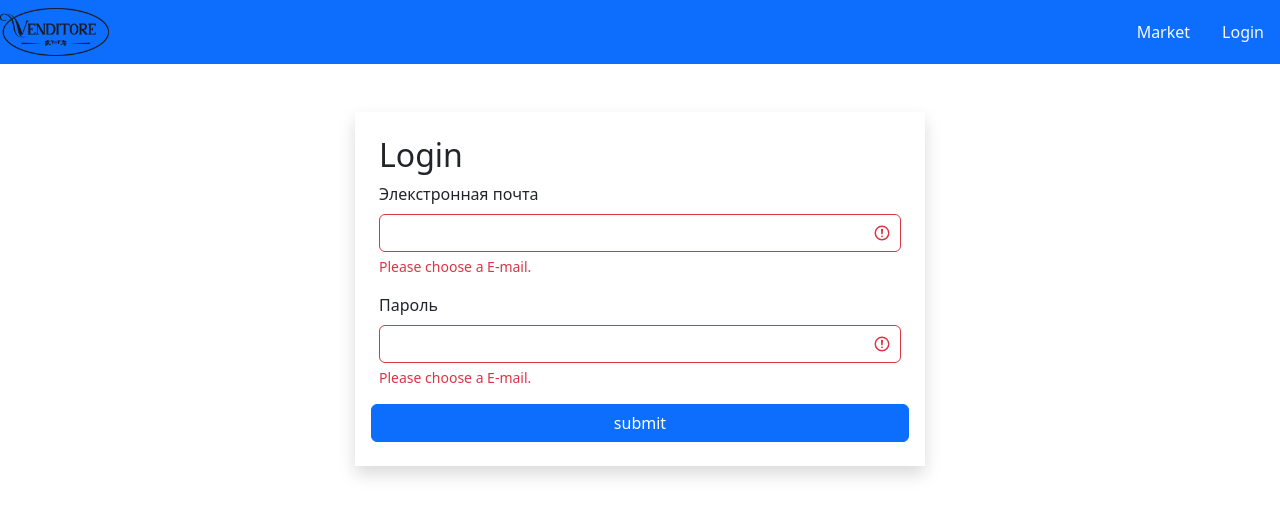
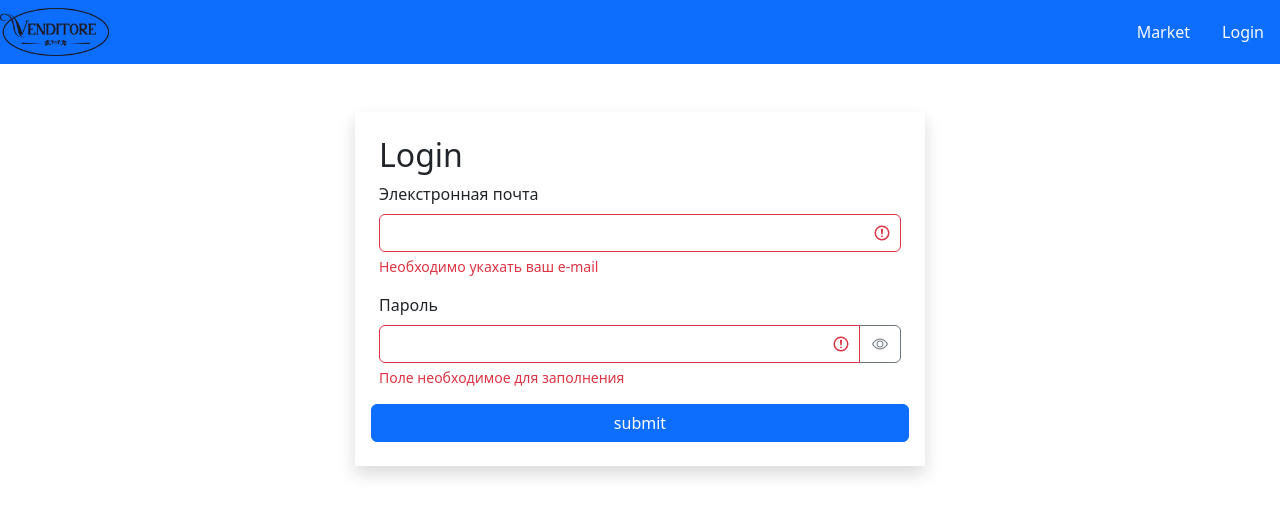
Before and after one commit to AlexIvanov1809/vs, a React (Create React App) app: page /login in a window 1280 px wide. Shown: the top 516 px of the page. Built offline with nearby package versions, Linux system fonts and the light colour scheme.

Commit message:
added login field

```diff
--- a/src/app/components/common/form/textForm.jsx
+++ b/src/app/components/common/form/textForm.jsx
@@ -1,7 +1,19 @@
-import React from "react";
+import React, { useState } from "react";
 import PropTypes from "prop-types";
+import "bootstrap-icons/font/bootstrap-icons.css";
 
-const TextForm = ({ label, name, type, onChange }) => {
+const TextForm = ({ label, name, type, value, onChange, error }) => {
+  const [showPassword, setShowPassword] = useState(false);
+
+  const getInputClass = () => {
+    return "form-control" + (error ? " is-invalid" : " is-valid");
+  };
+  const handleChange = ({ target }) => {
+    onChange({ name: target.name, value: target.value });
+  };
+  const toggleShowPassword = () => {
+    setShowPassword((prevState) => !prevState);
+  };
   return (
     <div className="md-4">
       <label htmlFor={name} className="form-label">
@@ -9,15 +21,30 @@ const TextForm = ({ label, name, type, onChange }) => {
       </label>
       <div className="input-group has-validation">
         <input
-          type={type}
+          type={showPassword ? "text" : type}
           name={name}
-          className="form-control is-invalid"
+          className={getInputClass()}
           id={name}
-          onChange={onChange}
+          value={value}
+          onChange={handleChange}
         />
-        <div id="validationServerUsernameFeedback" className="invalid-feedback">
-          Please choose a E-mail.
-        </div>
+        {type === "password" && (
+          <button
+            className="btn btn-outline-secondary"
+            type="button"
+            onClick={toggleShowPassword}
+          >
+            <i className={"bi bi-eye" + (showPassword ? "-slash" : "")}></i>
+          </button>
+        )}
+        {error && (
+          <div
+            id="validationServerUsernameFeedback"
+            className="invalid-feedback"
+          >
+            {error}
+          </div>
+        )}
       </div>
     </div>
   );
@@ -29,8 +56,8 @@ TextForm.propTypes = {
   label: PropTypes.string,
   type: PropTypes.string,
   name: PropTypes.string,
-  // value: PropTypes.string,
-  // error: PropTypes.string,
+  value: PropTypes.string,
+  error: PropTypes.string,
   onChange: PropTypes.func
 };
 
--- a/src/app/components/ui/loginForm.jsx
+++ b/src/app/components/ui/loginForm.jsx
@@ -1,33 +1,56 @@
-import React, { useState } from "react";
+import React, { useState, useEffect } from "react";
 import TextForm from "../common/form/textForm";
+import { validator } from "../../utils/validator";
 
 const LoginForm = () => {
   const [data, setData] = useState({ email: "", password: "" });
+  const [errors, setErrors] = useState({});
 
-  // const validatorConfig = {
-  //   email: {
-  //     isRequared: { message: "Необходимо укахать ваш e-mail" }
-  //   },
-  //   password: { isRequared: { message: "Необходимо укахать ваш e-mail" } }
-  // };
-
-  const handleChange = ({ target }) => {
+  const handleChange = (target) => {
     setData((prevState) => ({ ...prevState, [target.name]: target.value }));
   };
-  console.log(data);
+  const validatorConfig = {
+    email: {
+      isRequired: { message: "Необходимо укахать ваш e-mail" },
+      isEmail: { message: "Не корpектный e-mail" }
+    },
+    password: {
+      isRequired: { message: "Поле необходимое для заполнения" },
+      isCapitalSymbol: {
+        message: "Пароль должен иметь хотя бы одну заглавную букву"
+      },
+      isContainDigit: { message: "Пароль должен иметь хотя бы одно число" },
+      min: { message: "Пароль должен содержать минимум 8 символов", value: 8 }
+    }
+  };
+
+  useEffect(() => {
+    validate();
+  }, [data]);
+
+  const validate = () => {
+    const errors = validator(data, validatorConfig);
+    setErrors(errors);
+    // return Object.keys(errors).length === 0;
+  };
+
   return (
     <form className="row g-3">
       <TextForm
         label="Элекстронная почта"
         name="email"
         type="text"
+        value={data.email}
         onChange={handleChange}
+        error={errors.email}
       />
       <TextForm
         label="Пароль"
         name="password"
         type="password"
+        value={data.password}
         onChange={handleChange}
+        error={errors.password}
       />
       <button className="btn btn-primary w-100 mx-auto" type="submit">
         submit
--- /dev/null
+++ b/src/app/utils/validator.js
@@ -0,0 +1,48 @@
+export function validator(data, config) {
+  const errors = [];
+  function validate(validateMethod, data, config) {
+    let statusValidation;
+    switch (validateMethod) {
+      case "isRequired":
+        statusValidation = data.trim() === "";
+        break;
+      case "isEmail": {
+        const emailRegExp = /^\S+@\S+\.\S+$/g;
+        statusValidation = !emailRegExp.test(data);
+        break;
+      }
+      case "isCapitalSymbol": {
+        const capitalSymbol = /[A-Z]+/g;
+        statusValidation = !capitalSymbol.test(data);
+        break;
+      }
+      case "isContainDigit": {
+        const containDigit = /\d+/g;
+        statusValidation = !containDigit.test(data);
+        break;
+      }
+      case "min": {
+        statusValidation = data.length < config.value;
+        break;
+      }
+      default:
+        break;
+    }
+    if (statusValidation) return config.message;
+  }
+
+  for (const fieldName in data) {
+    for (const validateMethod in config[fieldName]) {
+      const error = validate(
+        validateMethod,
+        data[fieldName],
+        config[fieldName][validateMethod]
+      );
+
+      if (error && !errors[fieldName]) {
+        errors[fieldName] = error;
+      }
+    }
+  }
+  return errors;
+}
```
